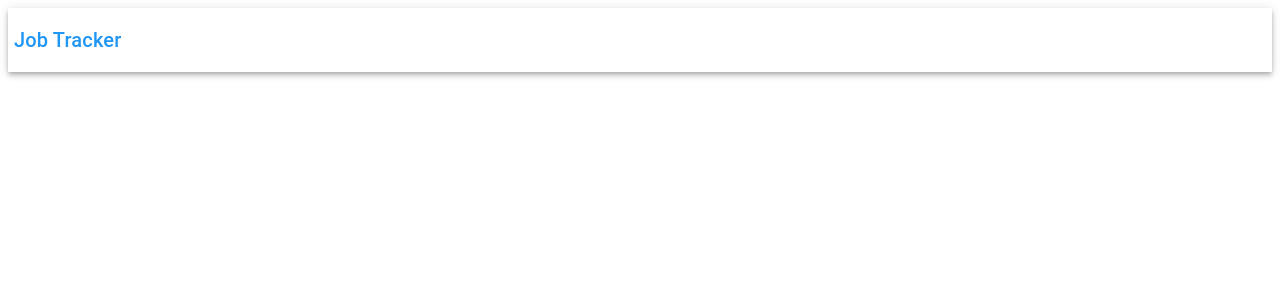
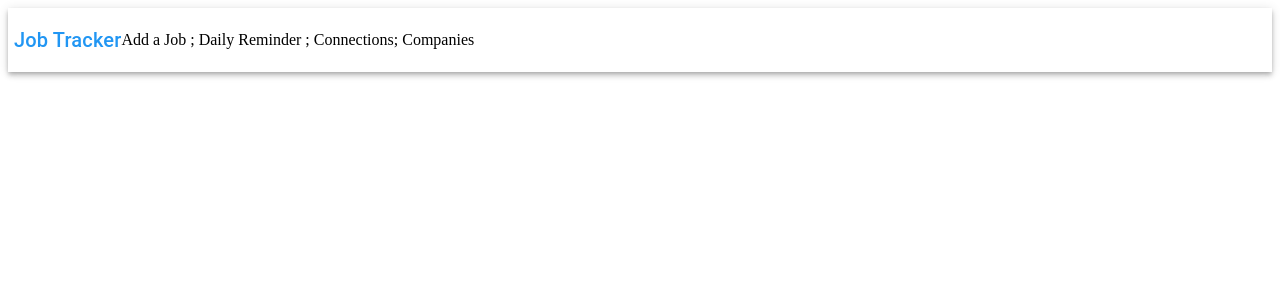
Before and after one commit to Asduveneck/job_assistant, a React (Create React App) app: page / in a window 1280 px wide. Shown: the top 300 px of the page. Built offline with nearby package versions, Linux system fonts and the light colour scheme.

Commit message:
test router; update linter parser options for TS

```diff
--- a/src/client/Layout.tsx
+++ b/src/client/Layout.tsx
@@ -2,13 +2,13 @@ import React from 'react';
 
 // import Footer from 'components/Footer';
 import Navbar from './components/Navbar';
-// import Router from 'Router';
+import Router from './Router';
 
 const Layout = (): JSX.Element => {
   return (
     <div>
       <Navbar />
-      {/* <Router /> */}
+      <Router />
       {/* <Footer /> */}
     </div>
   );
--- /dev/null
+++ b/src/client/Router.tsx
@@ -0,0 +1,19 @@
+import React from 'react';
+
+import { BrowserRouter, Route, Switch } from 'react-router-dom';
+
+const Router = (): JSX.Element => {
+  return (
+    <>
+      <BrowserRouter>
+        <Switch>
+          <Route path='/home/'>
+            {/* ex: <Home /> */}
+          </Route>
+        </Switch>
+      </BrowserRouter>
+    </>
+  );
+};
+
+export default Router;
--- a/src/client/components/Navbar.tsx
+++ b/src/client/components/Navbar.tsx
@@ -8,6 +8,7 @@ const TopNavbar: React.SFC = () => {
         <Typography variant='h6' color='primary'>
           Job Tracker
         </Typography>
+        Add a Job ; Daily Reminder ; Connections; Companies
       </Toolbar>
     </AppBar>
   );
```
Also changed, not shown: tsconfig.client.json (+7 -2 lines), .eslintrc.js.
